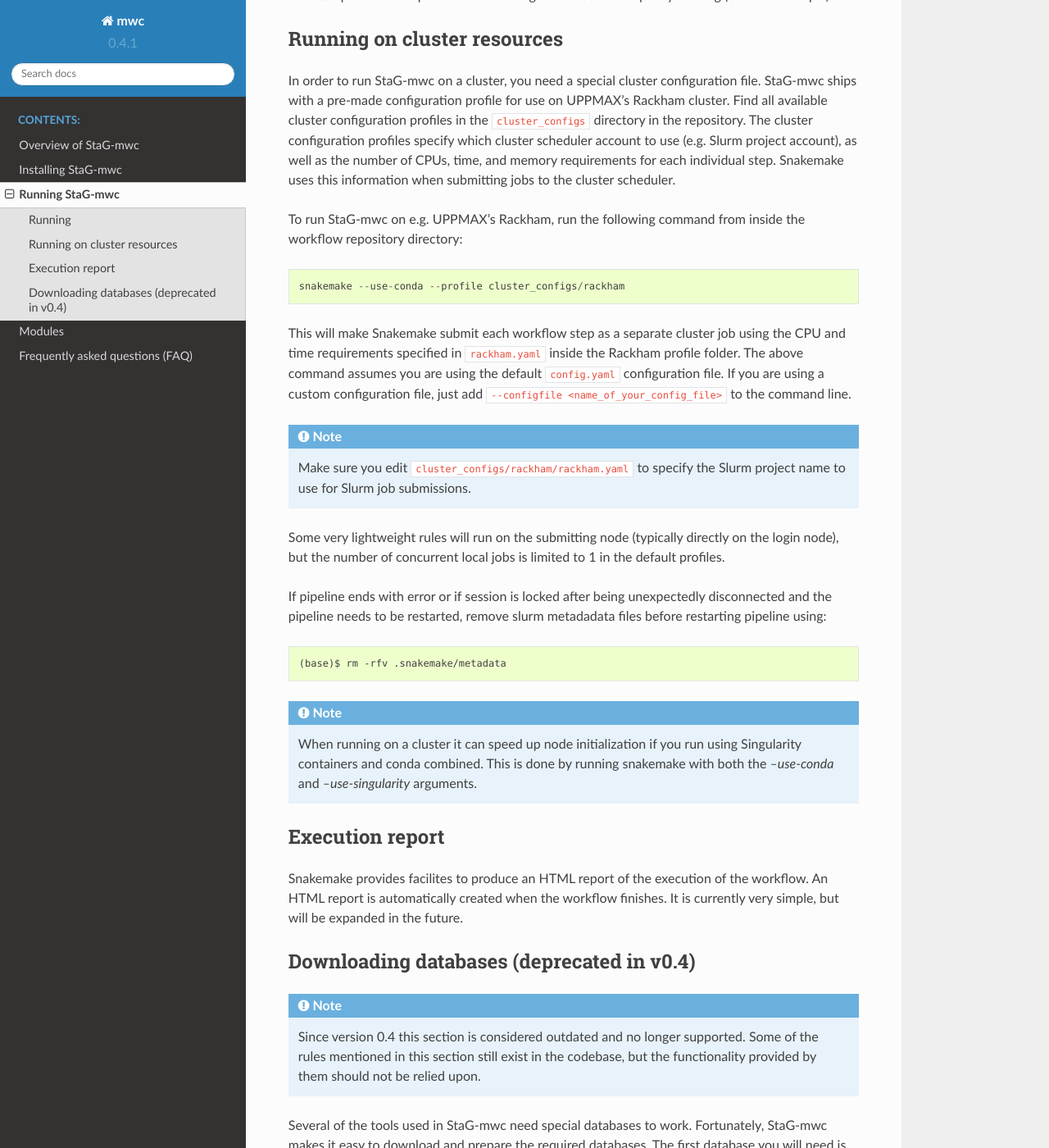
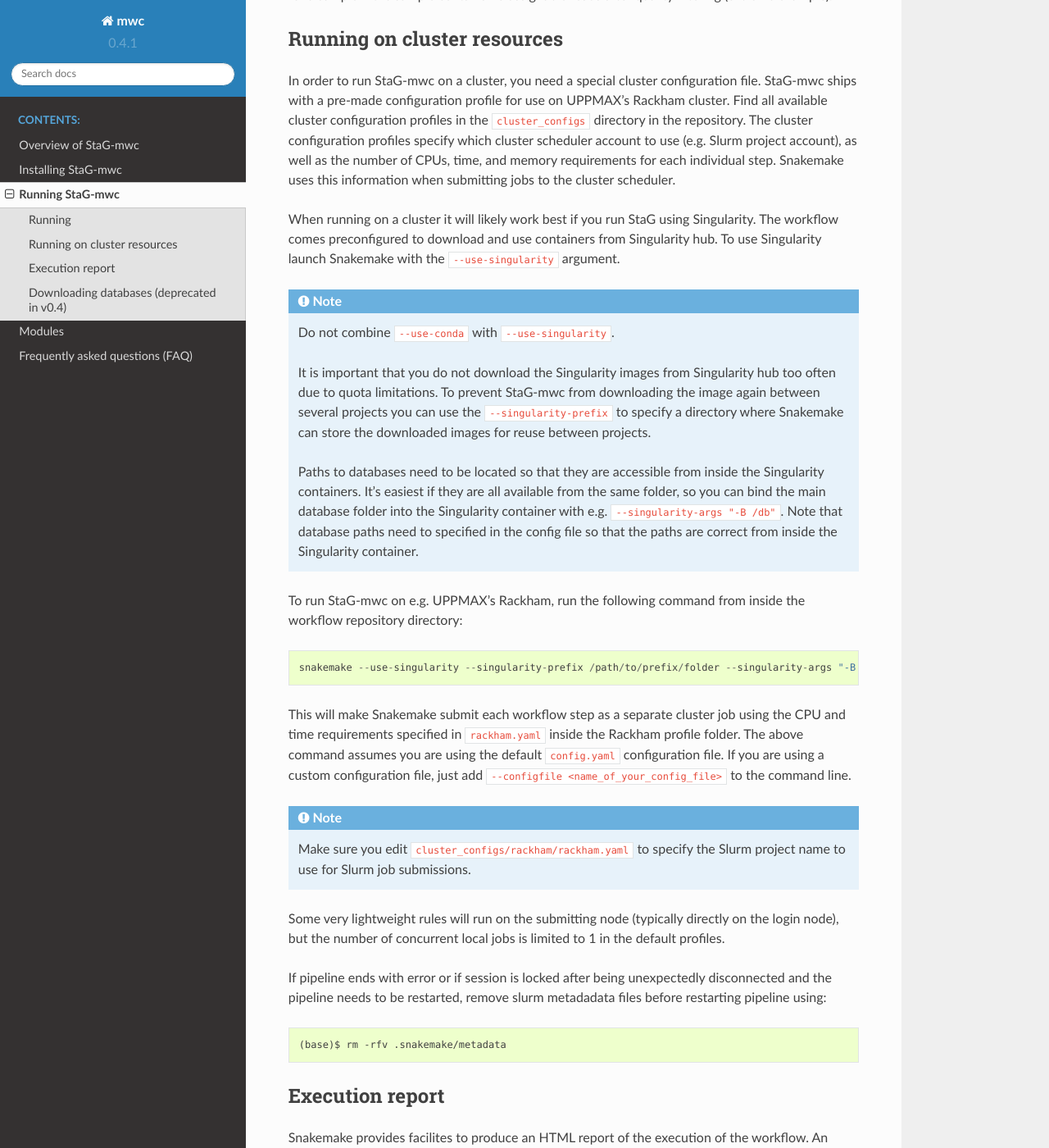
Before and after one commit to ctmrbio/stag-mwc, a Sphinx documentation site: the page built from docs/source/running.rst, in a window 1280 px wide and 1400 px high, scrolled down 1911 px. Shown: the whole window at 82% size. Built offline with Sphinx 7.4.7 and the Read the Docs theme 2.0.0, drawn with Linux system fonts in a browser that asks for light colours.

```diff
--- a/docs/source/running.rst
+++ b/docs/source/running.rst
@@ -93,10 +93,32 @@
 requirements for each individual step. Snakemake uses this information when
 submitting jobs to the cluster scheduler.
 
+When running on a cluster it will likely work best if you run StaG using
+Singularity. The workflow comes preconfigured to download and use containers
+from Singularity hub. To use Singularity launch Snakemake with the
+``--use-singularity`` argument.
+
+.. note::
+
+    Do not combine ``--use-conda`` with ``--use-singularity``.
+
+    It is important that you do not download the Singularity images from
+    Singularity hub too often due to quota limitations. To prevent |full_name|
+    from downloading the image again between several projects you can use the
+    ``--singularity-prefix`` to specify a directory where Snakemake can store
+    the downloaded images for reuse between projects.
+
+    Paths to databases need to be located so that they are accessible from
+    inside the Singularity containers. It's easiest if they are all available
+    from the same folder, so you can bind the main database folder into the
+    Singularity container with e.g. ``--singularity-args "-B /db"``. Note that
+    database paths need to specified in the config file so that the paths are
+    correct from inside the Singularity container.
+
 To run |full_name| on e.g. UPPMAX's Rackham, run the following command from
 inside the workflow repository directory::
 
-    snakemake --use-conda --profile cluster_configs/rackham
+    snakemake --use-singularity --singularity-prefix /path/to/prefix/folder --singularity-args "-B /proj/uppstore2017086/db" --profile cluster_configs/rackham
 
 This will make Snakemake submit each workflow step as a separate cluster job
 using the CPU and time requirements specified in ``rackham.yaml`` inside the
@@ -118,12 +140,6 @@
 files before restarting pipeline using::
 
     (base)$ rm -rfv .snakemake/metadata
-
-.. note::
-
-    When running on a cluster it can speed up node initialization if you run
-    using Singularity containers and conda combined. This is done by running
-    snakemake with both the `--use-conda` and `--use-singularity` arguments.
 
 
 Execution report
```
Also changed, not shown: CHANGELOG.md (+2 -0 lines), 6 other files.
